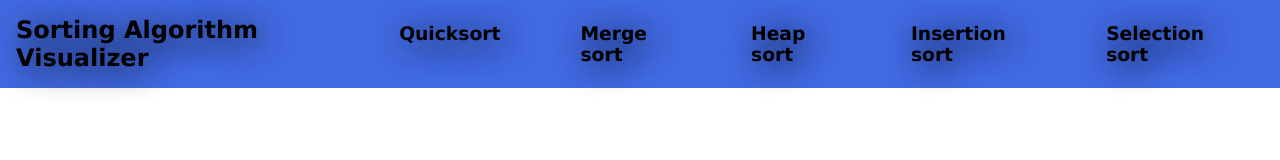
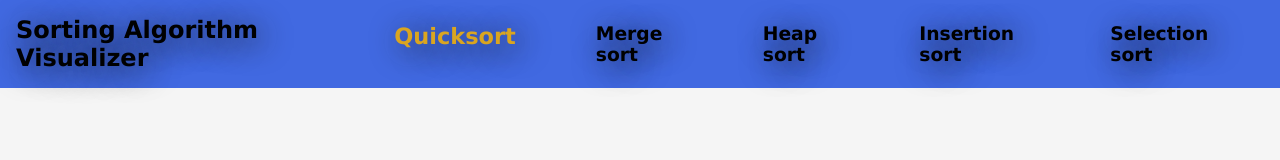
Before and after one commit to Drewpayton/Sorting-Visualizer, a website: page public/index.html in a window 1280 px wide. In both pictures the pointer is over the link "Quicksort". Drawn offline with Linux system fonts and the light colour scheme.

Commit message:
adding some better changes to the nav bar colors

```diff
--- a/public/style.css
+++ b/public/style.css
@@ -2,6 +2,10 @@
     margin: 0;
     border-style: border-box;
     font-family: 'Lucida Sans', 'Lucida Sans Regular', 'Lucida Grande', 'Lucida Sans Unicode', Geneva, Verdana, sans-serif;
+}
+
+body {
+    background-color: whitesmoke;
 }
 
 nav{
@@ -17,6 +21,13 @@ nav a {
     text-decoration: none;
     color: inherit;
 }
+
+nav a:hover {
+    color: goldenrod;
+    font-size: larger;
+    transition: 0.4s;
+}
+
 nav .nav-container {
     display: flex;
 
```
